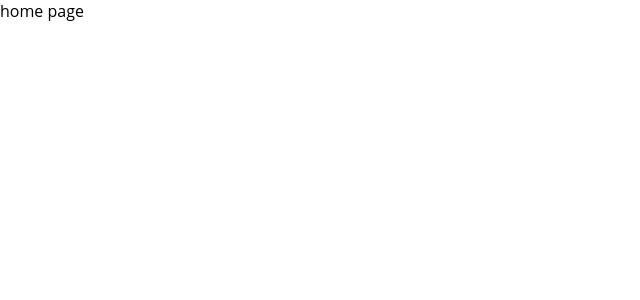
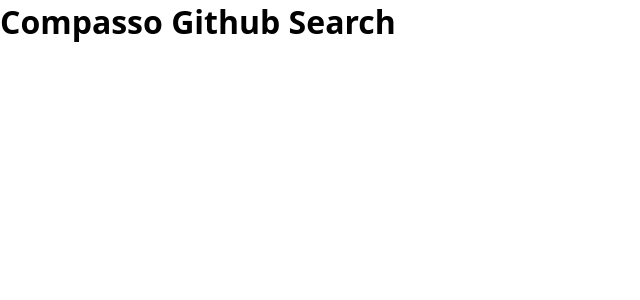
Before and after one commit to DAVIGSOUZA/compasso-challenge, a React (Create React App) app in the folder compasso-github-search/: page / in a window 1280 px wide. Shown: the top 300 px of the page, without its empty margins (0-640 px from the left). Built offline with nearby package versions, Linux system fonts and the light colour scheme; the HTML template or start-up script is replaced by a standard one.

Commit message:
add routes coordinator and styled-components

```diff
--- a/compasso-github-search/package.json
+++ b/compasso-github-search/package.json
@@ -10,6 +10,7 @@
     "react-dom": "^17.0.2",
     "react-router-dom": "^5.2.0",
     "react-scripts": "4.0.3",
+    "styled-components": "^5.3.0",
     "web-vitals": "^1.1.2"
   },
   "scripts": {
--- a/compasso-github-search/src/Pages/HomePage/index.js
+++ b/compasso-github-search/src/Pages/HomePage/index.js
@@ -2,7 +2,10 @@
 
   return (
     <div>
-      home page
+      <h1>
+        Compasso Github Search
+      </h1>
+
     </div>
   )
 }
```
Also changed, not shown: compasso-github-search/src/Routes/coordinators.js (added, +11 -0 lines), 1 other file (tests, documents, lock files or other folders).
